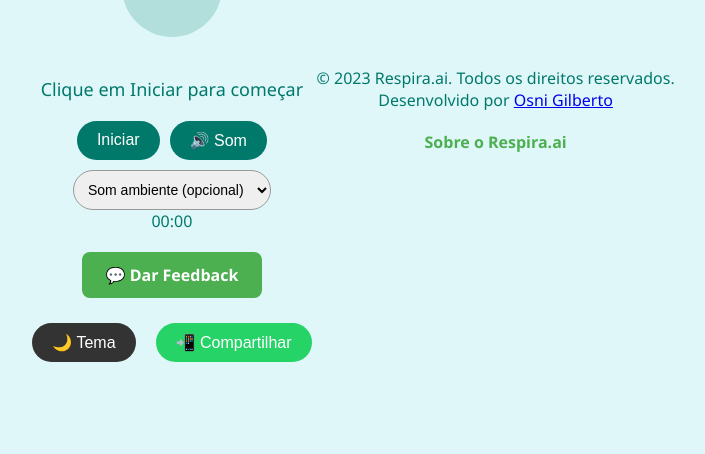
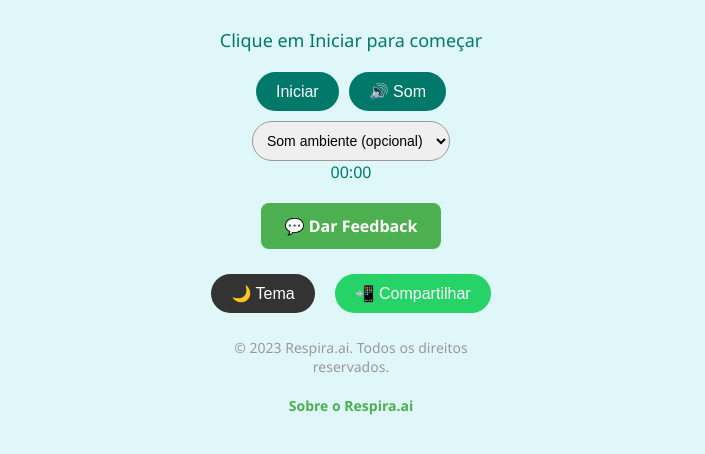
Before and after one commit to Osnigilberto/autoajuda, a plain HTML site: page index.html in a window 1280 px wide. Shown: the part 290-744 px from the top of the page, without its empty margins (289-994 px from the left). Drawn offline with Linux system fonts and the light colour scheme.

Commit message:
edit footer

```diff
--- a/index.html
+++ b/index.html
@@ -70,6 +70,10 @@
         <button onclick="compartilharWhatsApp()" class="whatsapp-share">📲 Compartilhar</button>
     </div>
 
+    <footer class="footer">
+      <p>&copy; 2023 Respira.ai. Todos os direitos reservados.</p>
+      <a href="landing.html" class="footer-link">Sobre o Respira.ai</a>
+    </footer>
 
   </div>
 
@@ -86,10 +90,6 @@
 }
   </script>
 
-  <footer>
-    <p>&copy; 2023 Respira.ai. Todos os direitos reservados.</p>
-    <p>Desenvolvido por <a href="https://github.com/Osnigilberto" target="_blank">Osni Gilberto</a></p>
-    <a href="landing.html" class="footer-link">Sobre o Respira.ai</a>
-  </footer>
+
 </body>
 </html>
--- a/style.css
+++ b/style.css
@@ -167,6 +167,13 @@
     background-color: #388E3C;
   }
 
+  .footer{
+    text-align: center;
+    margin-top: 20px;
+    font-size: 14px;
+    color: #999;
+  }
+
   .footer-link {
     display: inline-block;
     margin-top: 20px;
```
